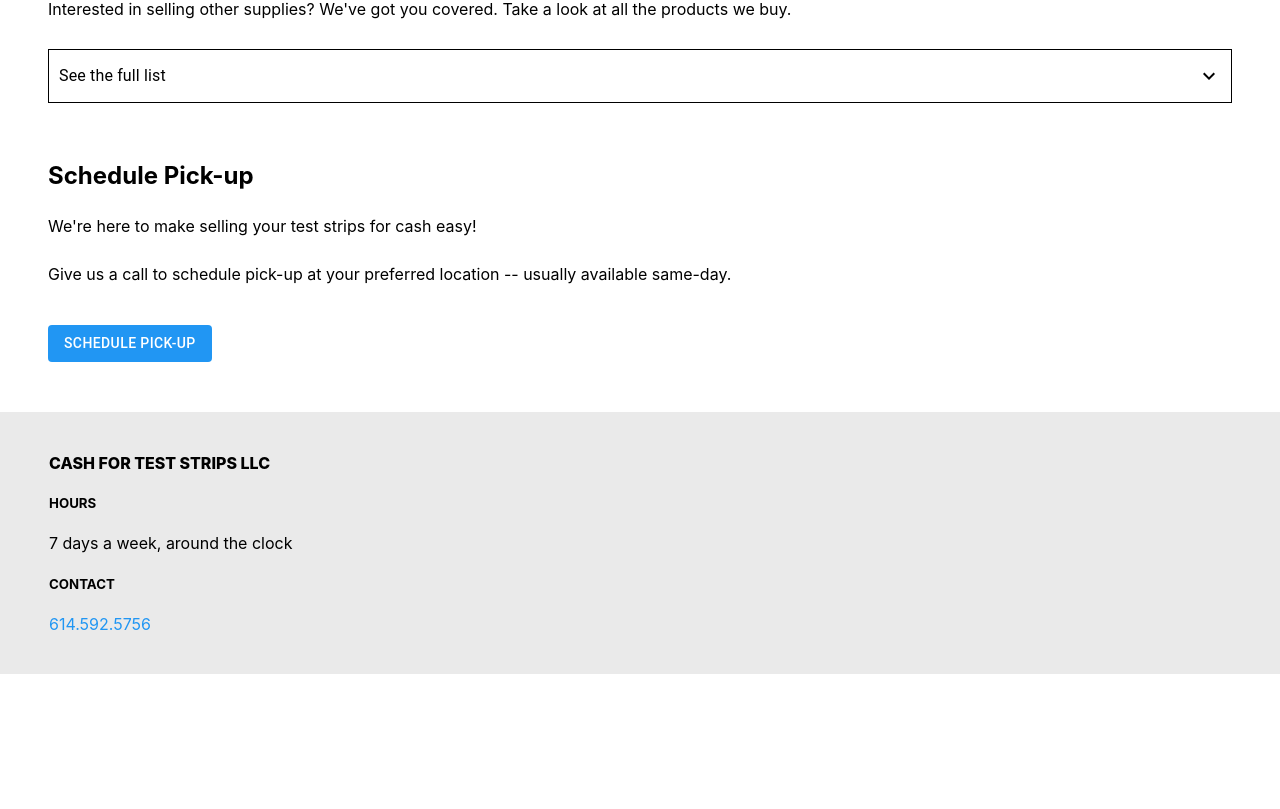
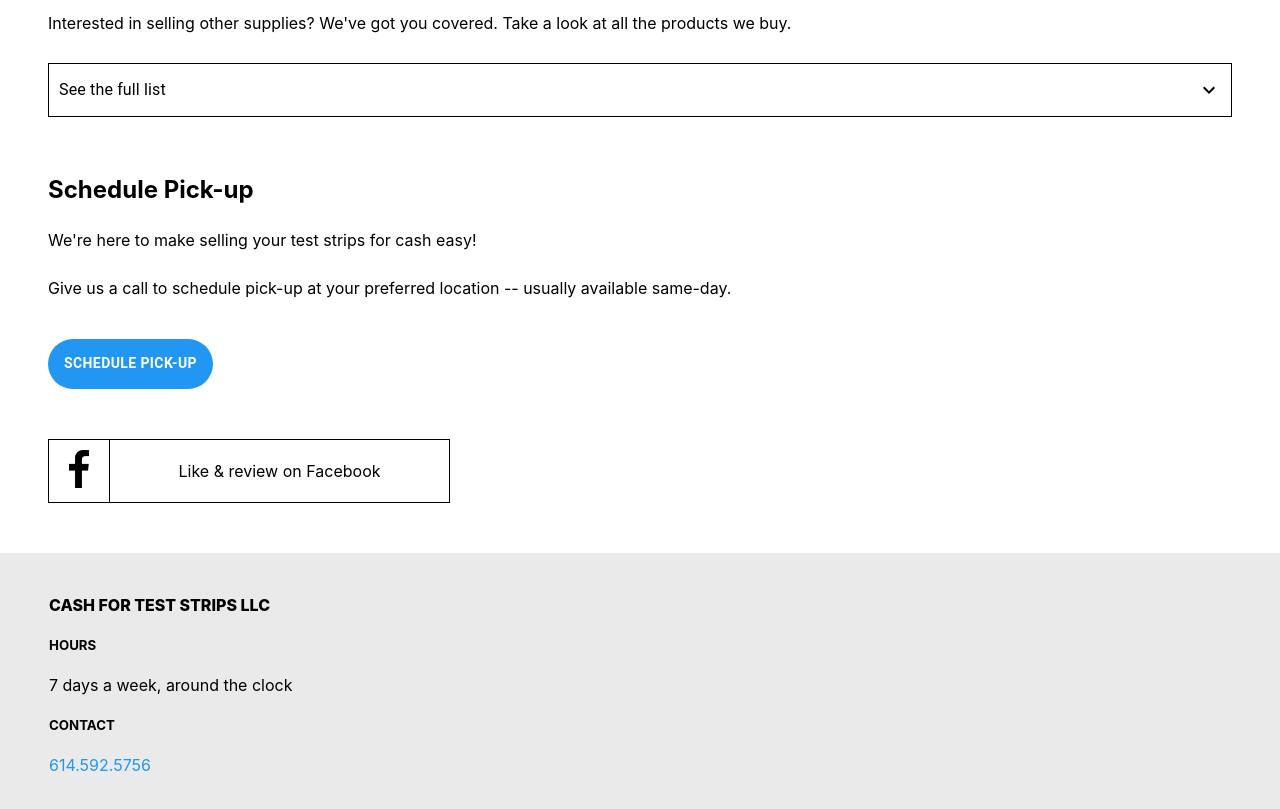
Before and after one commit to mekaseymour/ohio-test-strips, a React (Create React App) app: page / in a window 1280 px wide. Shown: the part 743-1552 px from the top of the page. Before the commit the page ends 1417 px from the top, so only its background shows below. Built offline with nearby package versions, Linux system fonts and the light colour scheme.

Commit message:
Add Facebook like button and make CTA button bigger

```diff
--- a/src/App.js
+++ b/src/App.js
@@ -10,6 +10,7 @@
 import Navigation from './components/Navigation';
 import SchedulePickupButton from './components/SchedulePickupButton';
 import About from './components/About';
+import LikeAndReviewOnFacebook from './components/LikeAndReviewOnFacebook';
 
 const theme = createMuiTheme({
   palette: {
@@ -79,7 +80,7 @@
         <Navigation />
       </StyledLogoAndNavigationWrapper>
       <StyledHeader>
-        <HeaderText>We Pay Cash for Diabetic Test Strips</HeaderText>
+        <HeaderText>We Pay Cash for Test Strips & More</HeaderText>
         <StyledSubheaderText>Local business serving central Ohio since 2016. Quick & easy pick-up available 7 days a week.</StyledSubheaderText>
         <SchedulePickupButton />
       </StyledHeader>
@@ -97,6 +98,7 @@
           <ProductsWeBuy />
           <SchedulePickup />
         </StyledSiteContainer>
+        <LikeAndReviewOnFacebook />
         <Footer />
       </StyledWrapper>
     </ThemeProvider>
--- /dev/null
+++ b/src/components/LikeAndReviewOnFacebook.js
@@ -0,0 +1,53 @@
+import React from 'react';
+import { Container, Button, Link } from '@material-ui/core';
+import styled from 'styled-components';
+import FacebookLogo from '../assets/images/facebook-logo.png';
+
+const StyledContainer = styled(Container)`
+    margin-top: 50px;
+`;
+
+const StyledLink = styled(Link)`
+    display: flex;
+    align-items: center;
+    border: solid black 1px;
+    max-width: 400px;
+`;
+
+const StyledImg = styled.img`
+    width: 20px;
+`;
+
+const StyledImgWrapper = styled.div`
+    padding: 10px 20px;
+    border-right-color: black;
+    border-right-width: 1px;
+    border-right-style: solid;
+`;
+
+const StyledButton = styled(Button)`
+    width: 100%;
+`;
+
+const StyledTextContainer = styled.div`
+    margin: 0 20px;
+    display: flex;
+    justify-content: center;
+    color: black;
+    width: 100%;
+`;
+
+const LikeAndReviewOnFacebook = () => {
+    return (
+        <Container>
+            <StyledContainer>
+                <StyledLink href="https://www.facebook.com/SellDiabeticTestStripsColumbusOhio/">
+                    <StyledImgWrapper><StyledImg src={FacebookLogo} /></StyledImgWrapper>
+                    <StyledTextContainer>Like & review on Facebook</StyledTextContainer>
+                </StyledLink>
+            </StyledContainer>
+        </Container>
+    )
+}
+
+export default LikeAndReviewOnFacebook;
--- a/src/components/SchedulePickupButton.js
+++ b/src/components/SchedulePickupButton.js
@@ -1,10 +1,19 @@
 import React from 'react';
 import { Button, Link } from '@material-ui/core';
+import { withStyles } from '@material-ui/core/styles';
+
+const StyledButton = withStyles({
+    root: {
+    height: '50px',
+    fontWeight: 'bold',
+    borderRadius: '50px',
+    }
+  })(Button);
 
 const SchedulePickupButton = () => {
     return (
         <Link href="tel:6145925756">
-            <Button variant="contained" color="primary" disableElevation>Schedule Pick-up</Button>
+            <StyledButton variant="contained" color="primary" disableElevation>Schedule Pick-up</StyledButton>
         </Link>
     )
 }
```
Also changed, not shown: src/assets/images/facebook-logo.png (added), src/assets/images/facebook-logo.svg (added).
